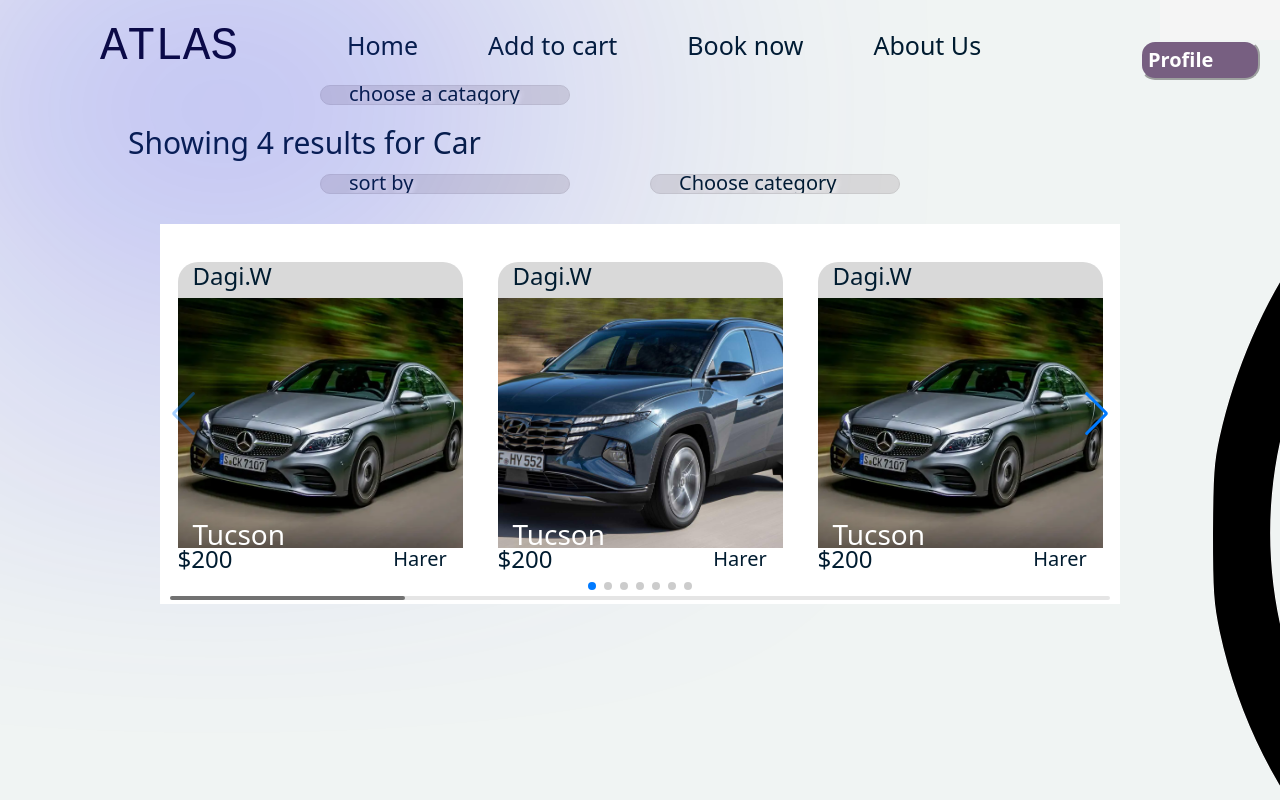
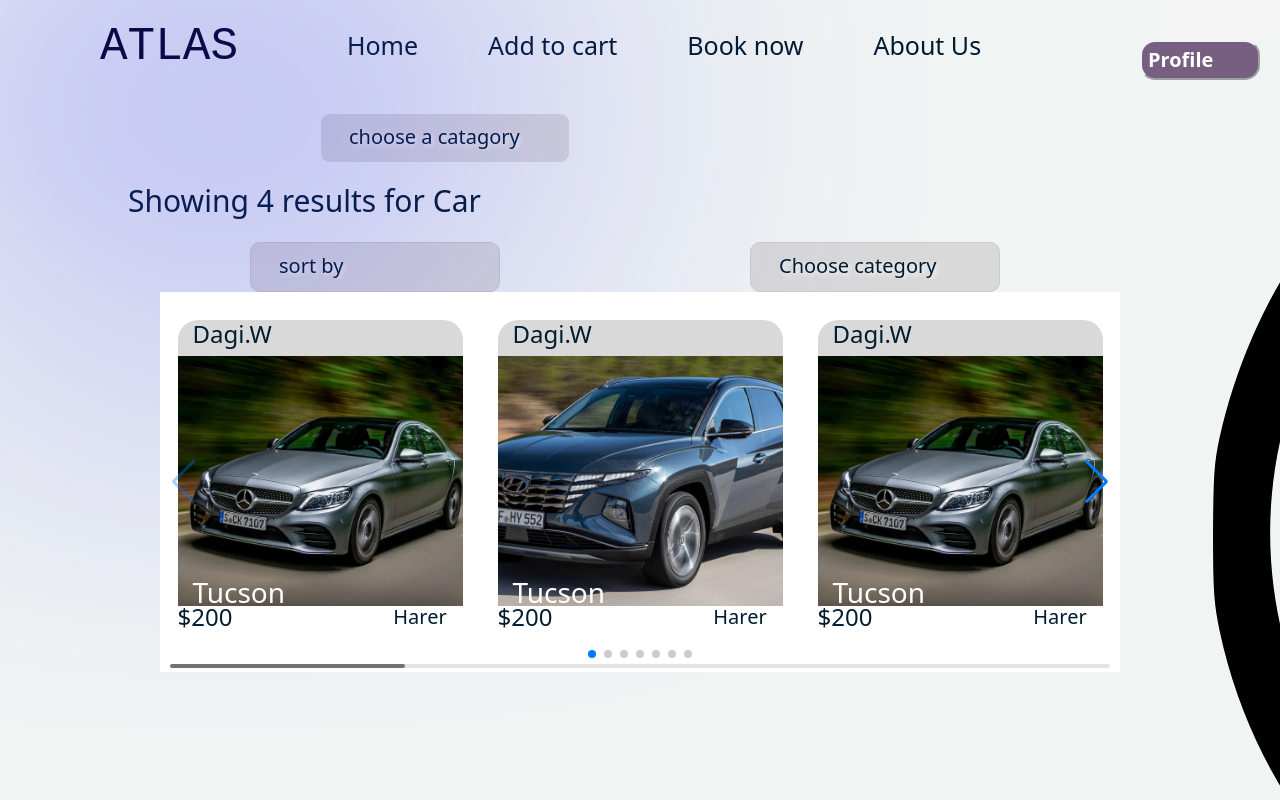
Before and after one commit to setprog/Atlas-front-end, a React (Create React App) app: page /appcat in a window 1280 px wide. Shown: the top 800 px of the page. Built offline with nearby package versions, Linux system fonts and the light colour scheme.

Commit message:
edited css

```diff
--- a/src/atlas/Category/Appcateg.css
+++ b/src/atlas/Category/Appcateg.css
@@ -170,10 +170,17 @@
     background-color: #D9D9D9;
 }
 
-input {
+.wana #search {
     margin-top: 30px;
     margin-bottom: 30px;
     border-color: #F0F4F3;
+    height: 50px;
+}
+
+.inp #cat {
+    height: 50px;
+    margin-top: 40px;
+    margin-left: 250px;
 }
 
 #search {
@@ -225,6 +232,7 @@
     display: flex;
     flex-direction: row;
     border-radius: 50px;
+    margin-top: 20px;
 }
 
 .background {
@@ -241,7 +249,7 @@
     margin: 15px;
     background-color: #D9D9D9;
     border-radius: 20px;
-    margin-top: -40px;
+    margin-top: -60px;
 }
 
 .lll {
--- a/src/atlas/Category/Main.js
+++ b/src/atlas/Category/Main.js
@@ -5,7 +5,7 @@
            <input id="search" type="text" placeholder='choose a catagory'   ></input>
            <h3>Showing {props.quant} results for {props.categ}</h3>
            <div className="inp">
-            <input type="text" placeholder="sort by"></input>
+            <input type="text" id="cat" placeholder="sort by"></input>
             <input type="text" id="cat" placeholder="Choose category"></input>
            </div>
         </div>
--- a/src/atlas/SpecificPro/Appspecific.css
+++ b/src/atlas/SpecificPro/Appspecific.css
@@ -178,6 +178,7 @@
 #mai {
     display: flex;
     flex-direction: column;
+    background-color: white;
 }
 
 #cust_Rev {
@@ -191,7 +192,7 @@
 
 #maii {
     width: 75%;
-    height: 20%;
+    max-height: 20%;
     background-color: white;
     margin: auto;
     border-radius: 30px;
@@ -208,7 +209,7 @@
 
 #mm {
     width: 64%;
-    height: 100%;
+    max-height: 80%;
     margin: 10px;
     border-radius: 30px;
     margin-left: -50px;
@@ -218,10 +219,9 @@
     border-radius: 30px;
     max-width: 90%;
     max-height: 80%;
-    margin-top: 100px;
+    margin-top: 40px;
     margin-left: -650px;
-    background-color: black;
-    margin-top: 50px;
+    background-color: white;
 }
 
 #nn {
```
